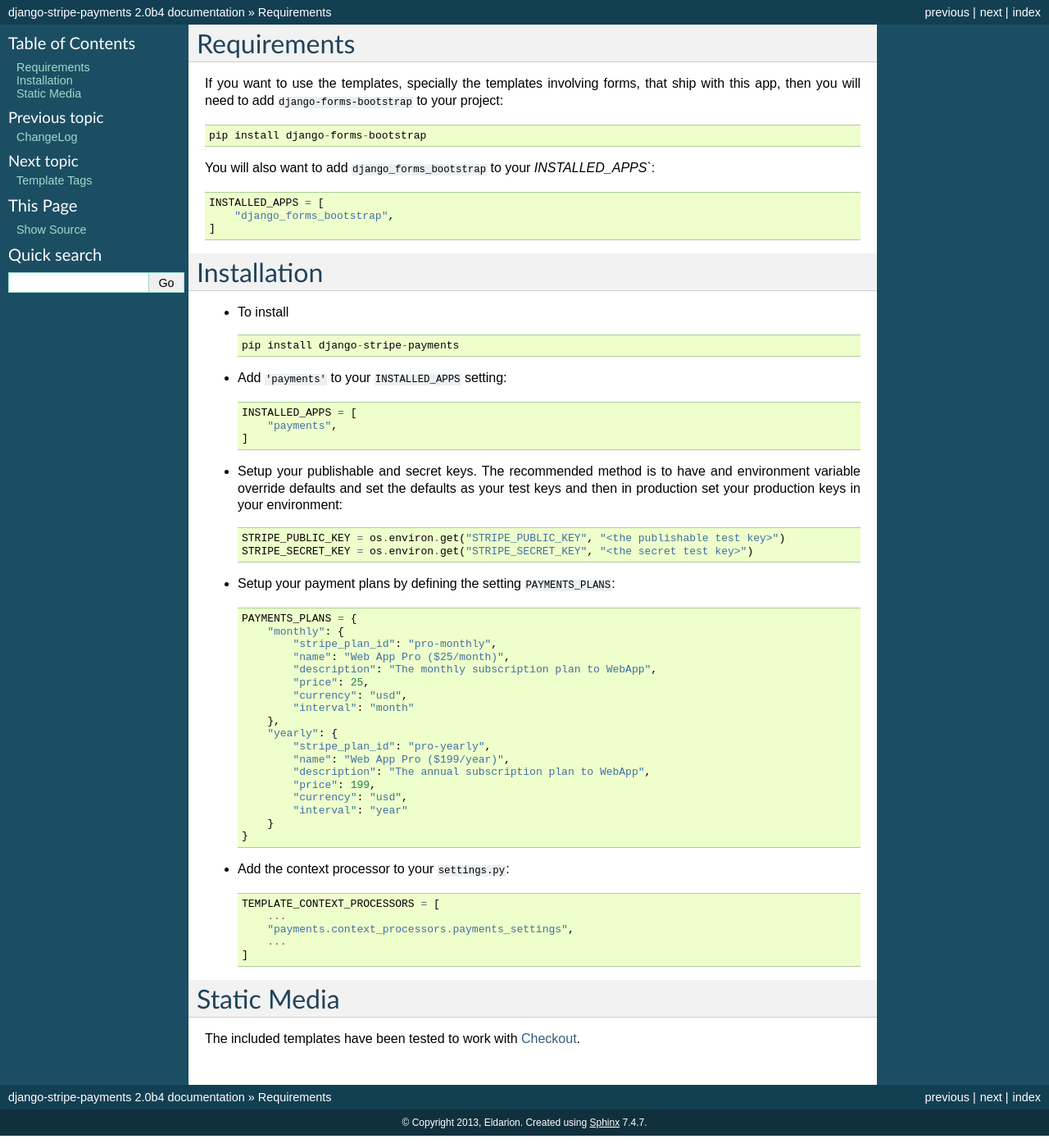
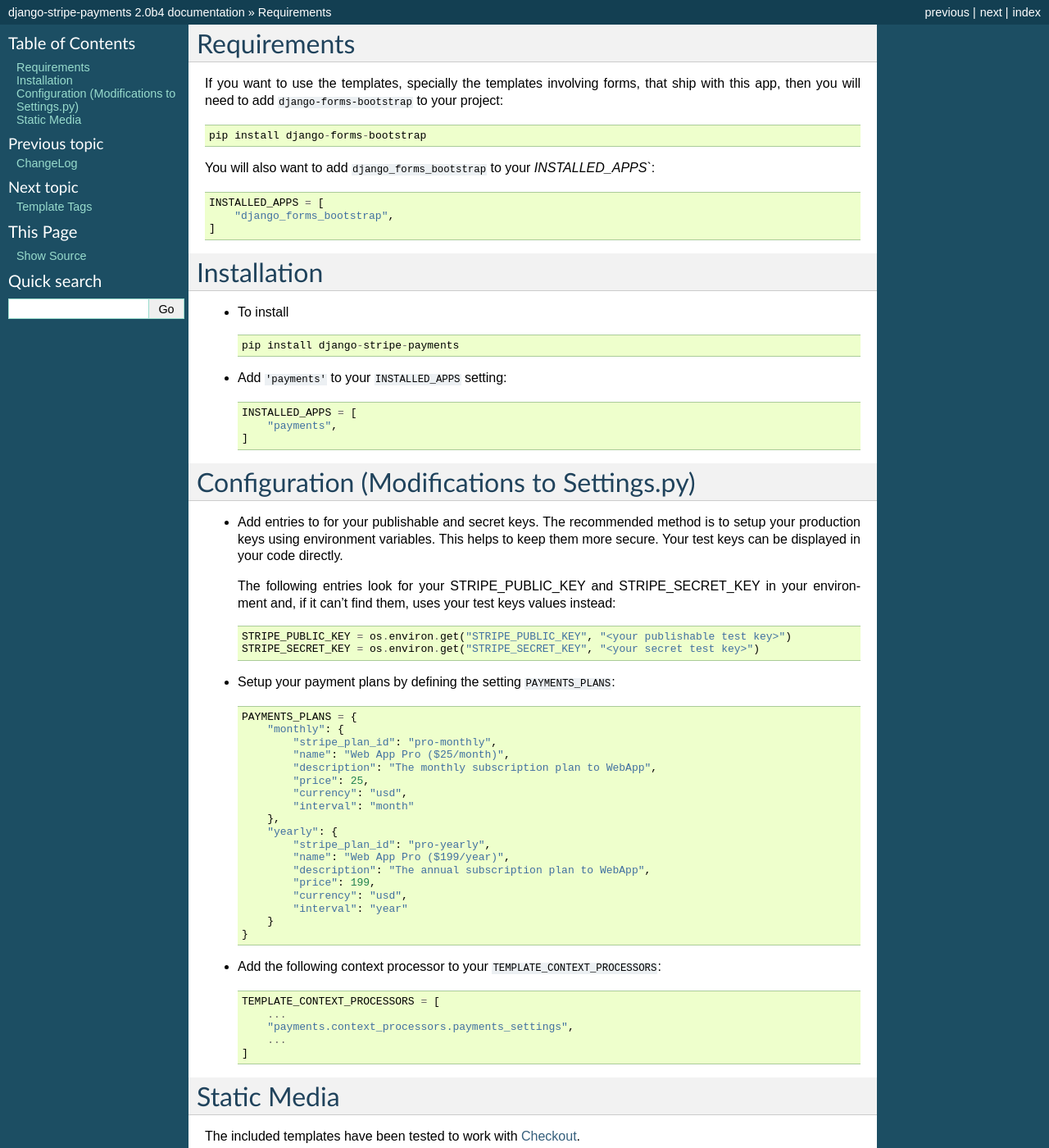
Before and after one commit to pinax/pinax-stripe-light, a Sphinx documentation site: the page built from docs/installation.rst, in a window 1280 px wide and 1400 px high. Shown: the whole window at 82% size. Built offline with Sphinx 7.4.7, drawn with Linux system fonts in a browser that asks for light colours.

Commit message:
Update installation.rst
Fix a few typos and make a clear distinction between installation and configuration steps.

```diff
--- a/docs/installation.rst
+++ b/docs/installation.rst
@@ -30,12 +30,18 @@ Installation
         "payments",
     ]
 
-* Setup your publishable and secret keys. The recommended method is to have
-  and environment variable override defaults and set the defaults as your test
-  keys and then in production set your production keys in your environment::
+Configuration (Modifications to Settings.py)
+=======================
+* Add entries to for your publishable and secret keys. The recommended method is
+  to setup your production keys using environment variables.  This helps to keep them
+  more secure.  Your test keys can be displayed in your code directly.
 
-    STRIPE_PUBLIC_KEY = os.environ.get("STRIPE_PUBLIC_KEY", "<the publishable test key>")
-    STRIPE_SECRET_KEY = os.environ.get("STRIPE_SECRET_KEY", "<the secret test key>")
+  The following entries look for your STRIPE_PUBLIC_KEY and
+  STRIPE_SECRET_KEY in your environment and, if it can't find them,
+  uses your test keys values instead::
+
+    STRIPE_PUBLIC_KEY = os.environ.get("STRIPE_PUBLIC_KEY", "<your publishable test key>")
+    STRIPE_SECRET_KEY = os.environ.get("STRIPE_SECRET_KEY", "<your secret test key>")
 
 * Setup your payment plans by defining the setting ``PAYMENTS_PLANS``::
 
@@ -58,7 +64,7 @@ Installation
         }
     }
 
-* Add the context processor to your ``settings.py``::
+* Add the following context processor to your ``TEMPLATE_CONTEXT_PROCESSORS``::
 
     TEMPLATE_CONTEXT_PROCESSORS = [
         ...
```
